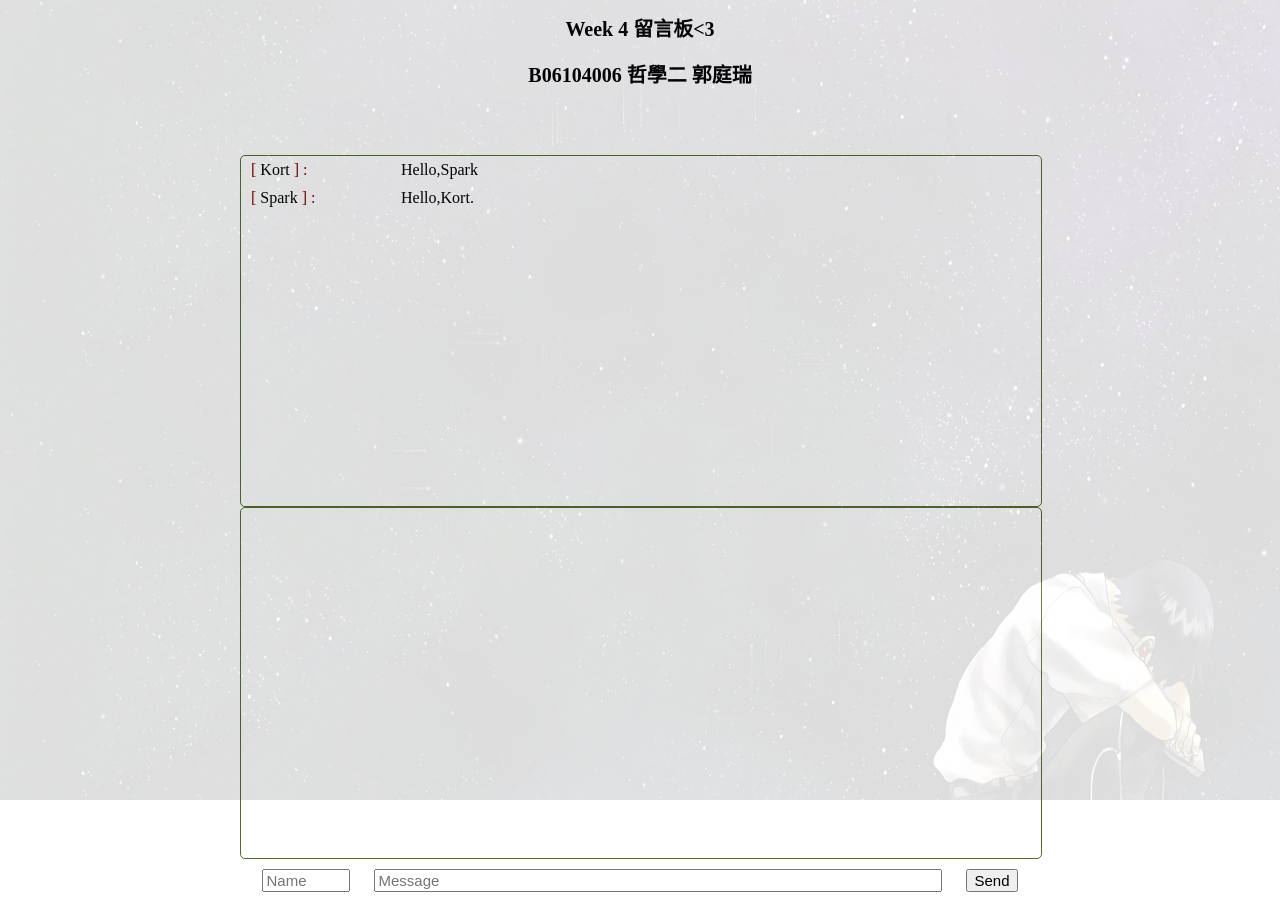
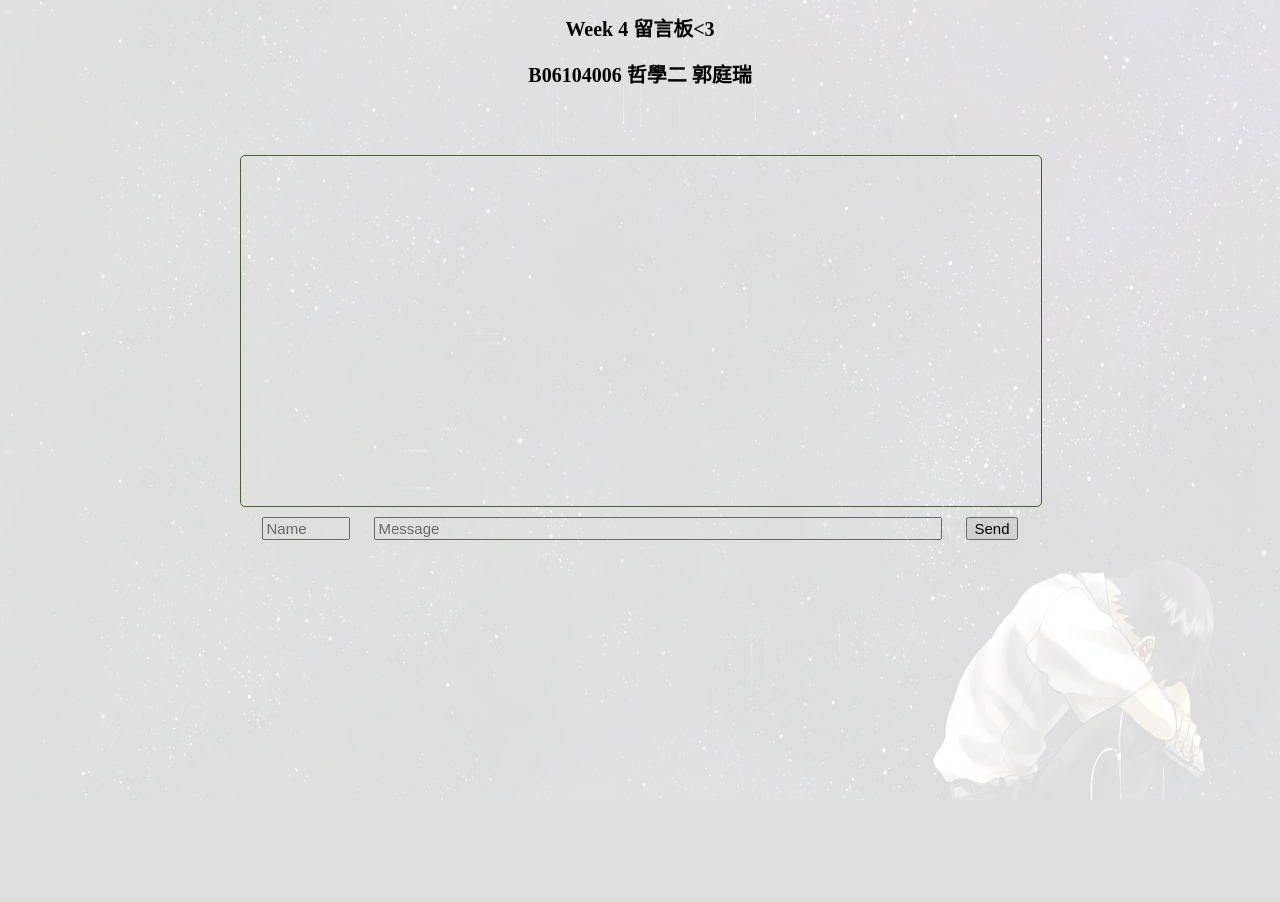
Before and after one commit to re-syz/Spark_Syz, a Django app: template templates/index.html in a window 1280 px wide. After the commit the page ends 800 px from the top, so only its background shows below. Run offline with Django 3.2, Linux system fonts and the light colour scheme; the template is opened without the code that fills it, so the values that code supplies are empty.

Commit message:
051018_week4_03

```diff
--- a/templates/index.html
+++ b/templates/index.html
@@ -12,16 +12,6 @@
     <h2>B06104006 哲學二 郭庭瑞
     </h2>
     <div id="container">
-        <div id="content">
-            <div class="msg">
-                <span class="name">Kort</span>
-                Hello,Spark
-            </div>
-            <div class="msg">
-                <span class="name">Spark</span>
-                Hello,Kort.
-            </div>
-        </div>
         <div id="content">
             {% for msg in msgs %}
                 <div class='msg'>
```
Also changed, not shown: db.sqlite3.
